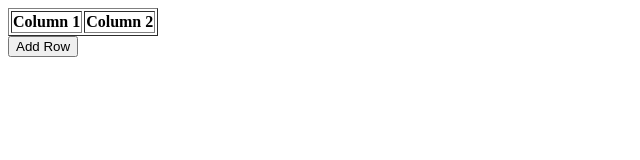
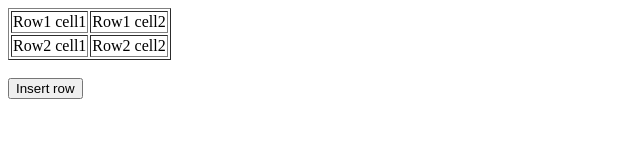
Before and after one commit to acciojob/create-table-1-DharminderPal, a website: page main.html in a window 1280 px wide. Shown: the whole page, without its empty margins (0-640 px from the left). Drawn offline with Linux system fonts and the light colour scheme.

Commit message:
created a submission

```diff
--- a/main.html
+++ b/main.html
@@ -1,40 +1,25 @@
 <!DOCTYPE html>
-<html lang="en">
+
+<html>
+
 <head>
-    <meta charset="UTF-8">
-    <meta name="viewport" content="width=device-width, initial-scale=1.0">
-    <title>Table Row Insertion</title>
+	<meta charset=utf-8 />
+	<title>Insert row in a table</title>
+	<link rel="stylesheet" href="styles.css">
 </head>
+
 <body>
-    <table id="sampleTable" border="1">
-        <thead>
-            <tr>
-                <th>Column 1</th>
-                <th>Column 2</th>
-            </tr>
-        </thead>
-        <tbody>
-            <!-- New rows will be inserted here -->
-        </tbody>
-    </table>
-    <button onclick="insert_Row()">Add Row</button>
+	<table id="sampleTable" border="1">
+		<tr><td>Row1 cell1</td>
+		<td>Row1 cell2</td></tr>
+		<tr><td>Row2 cell1</td>
+		<td>Row2 cell2</td></tr>
+	</table><br>
 
-    <script>
-        function insert_Row() {
-            // Get the table body element
-            var tableBody = document.getElementById("sampleTable").getElementsByTagName("tbody")[0];
+	<input type="button" onclick="insert_Row()" value="Insert row">
+    <script type="text/javascript" src="./script.js">
+</script>
 
-            // Create a new row (<tr>) element
-            var newRow = tableBody.insertRow(); // Insert at the end of the table body
+</body>
 
-            // Create two cells for the new row
-            var cell1 = newRow.insertCell(0); // Left cell
-            var cell2 = newRow.insertCell(1); // Right cell
-
-            // Set the text content of the cells to the expected values
-            cell1.textContent = "New Cell1";  // Change this to match the test case
-            cell2.textContent = "New Cell2";  // Change this to match the test case
-        }
-    </script>
-</body>
 </html>
--- /dev/null
+++ b/script.js
@@ -0,0 +1,15 @@
+function insert_Row() {
+    // Get the table element by its ID
+    var table = document.getElementById("sampleTable");
+
+    // Create a new row (<tr>) element
+    var newRow = table.insertRow(1); // Insert at index 1 (below the header row)
+
+    // Create two cells for the new row
+    var cell1 = newRow.insertCell(0); // Left cell
+    var cell2 = newRow.insertCell(1); // Right cell
+
+    // Set the text content of the cells to the expected values
+    cell1.textContent = "Row1 cell1";  // Change this to match the test case
+    cell2.textContent = "Row1 cell2";  // Change this to match the test case
+}
```
